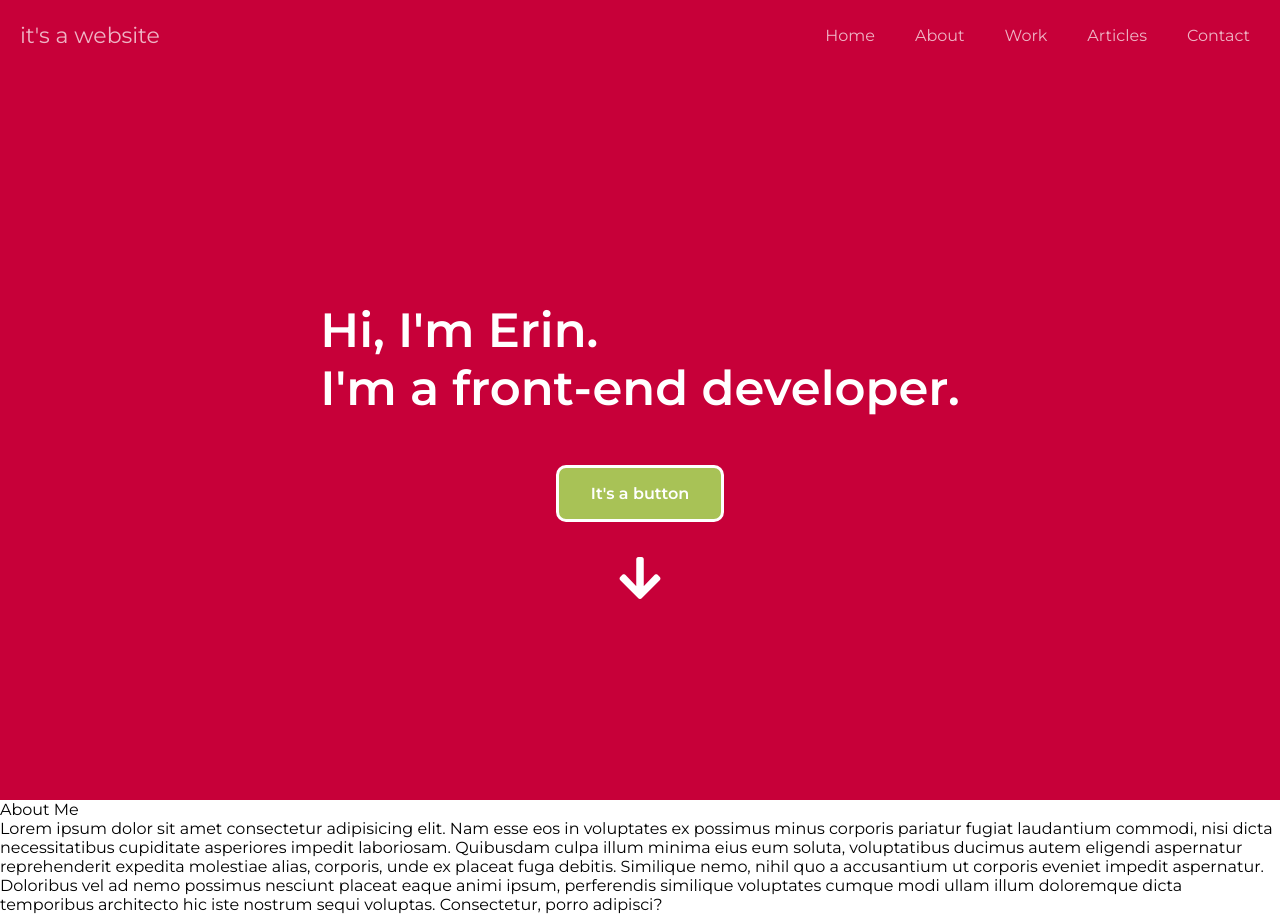
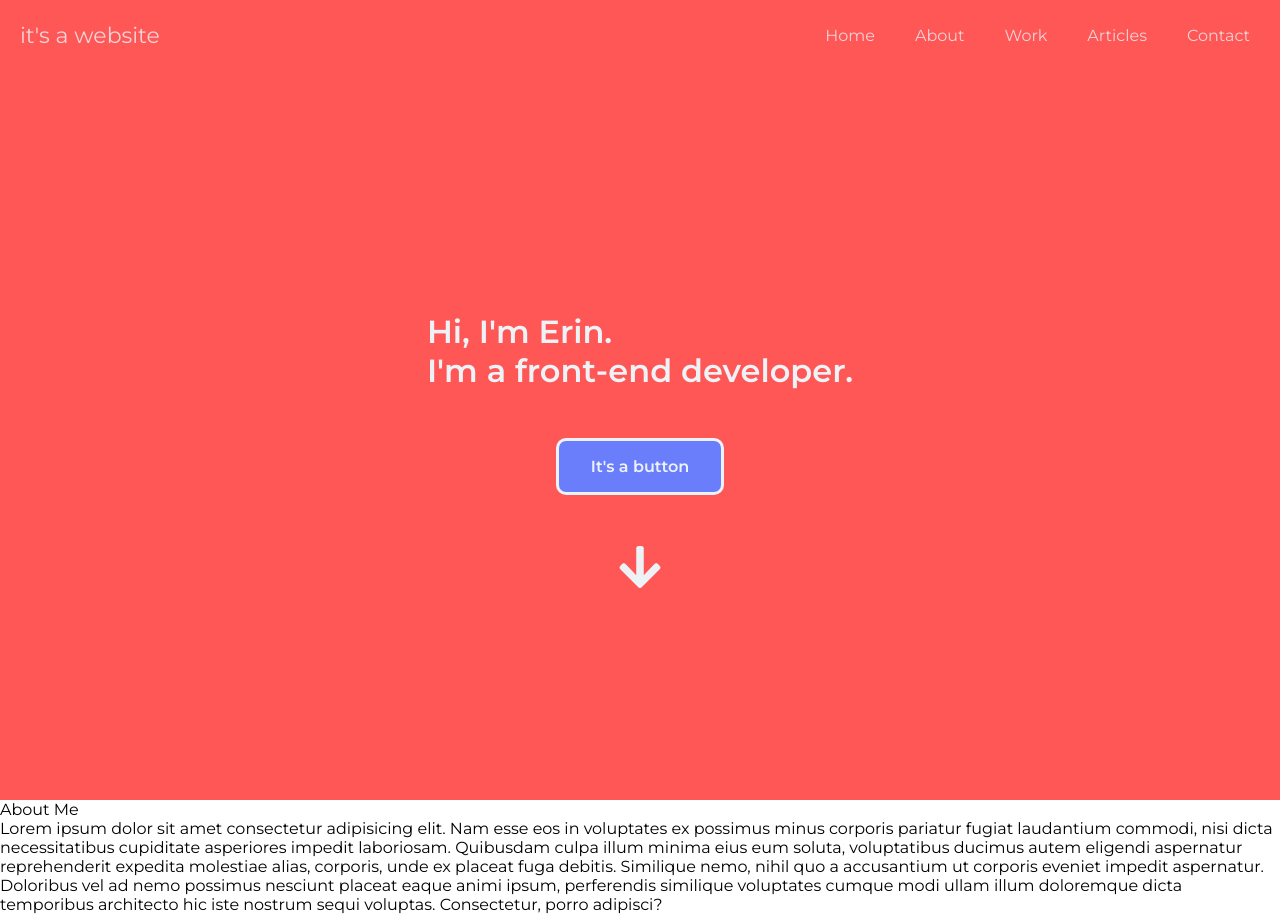
Before and after one commit to erinfm/my-site, a website: page index.html in a window 1280 px wide. Drawn offline with Linux system fonts and the light colour scheme.

Commit message:
hamburger menu works correctly on mobile, colour scheme changes

```diff
--- a/index.html
+++ b/index.html
@@ -20,7 +20,8 @@
       <i class="fas fa-bars"></i>
     </span>
     <a href="#" class="logo">it's a website</a>
-    <ul id="navbar-menu">
+    <div class="nav-overlay" id="navbar-overlay">
+      <ul class="nav-menu" id="navbar-menu">
         <li>
           <a href="#" class="nav-links">Home</a>
         </li>
@@ -37,6 +38,7 @@
           <a href="#" class="nav-links">Contact</a>
         </li>
       </ul>
+    </div>
   </nav>
 
   <header id="heading">
@@ -46,8 +48,9 @@
   </header>
 
   <section id="about-section">
-    <h3>About Me</h3>
-    <p>Lorem ipsum dolor sit amet consectetur adipisicing elit. Nam esse eos in voluptates ex possimus minus corporis
+    <h3 id="about-header" class="section-header">About Me</h3>
+    <p id="about-text" class="section-text">Lorem ipsum dolor sit amet consectetur adipisicing elit. Nam esse eos in
+      voluptates ex possimus minus corporis
       pariatur fugiat laudantium commodi, nisi dicta necessitatibus cupiditate asperiores impedit laboriosam. Quibusdam
       culpa illum minima eius eum soluta, voluptatibus ducimus autem eligendi aspernatur reprehenderit expedita
       molestiae alias, corporis, unde ex placeat fuga debitis. Similique nemo, nihil quo a accusantium ut corporis
--- a/main.js
+++ b/main.js
@@ -1,6 +1,12 @@
+/* eslint-disable no-console */
+/* eslint-env browser */
+
 const nav = document.getElementById('navbar-menu');
+const navOverlay = document.getElementById('navbar-overlay');
 const navToggle = document.getElementById('navbar-hamburger');
 
-navToggle.addEventListener('click', function() {
+navToggle.addEventListener('click', () => {
+  console.log('clicked');
   nav.classList.toggle('active');
+  navOverlay.classList.toggle('active');
 });
--- a/styles.css
+++ b/styles.css
@@ -29,7 +29,8 @@ body {
 }
 
 #heading {
-  background: #C70039;
+  /* background: #C70039; */
+  background: #ff5656;
   display: flex;
   flex-direction: column;
   justify-content: center;
@@ -38,35 +39,48 @@ body {
 }
 
 #heading h1 {
-  color: white;
+  color: #edf2f6;
+  font-family: Montserrat, sans-serif;
   font-weight:600;
-  font-size: 3rem;
+  font-size: 2rem;
   margin: 2rem;
-
-
 }
 
 .navbar {
   font-size: 1rem;;
-  background: #C70039;
+  background: #ff5656;
   padding-bottom: 10px;
   height: 47px;
 }
 
-#navbar-menu {
+.nav-overlay {
+  position: fixed;
+  top:47px;
+  height:auto;
+  width:100%;
+  background-image: linear-gradient(#ff5656, #fa4949) ;
+  overflow:auto;
+  display: none;
+  border-bottom: 3px solid #6a7efc;
+}
+
+.nav-menu {
   list-style-type: none;
   display: none;
 }
 
 .nav-links,
 .logo {
+  color: rgba(237, 242, 246, 0.8);
   text-decoration: none;
-  color: rgba(255, 255, 255, 0.7);
+  white-space: nowrap;
 }
 
-#navbar-menu li {
+.nav-menu li {
   text-align: center;
-  margin: 15px auto;
+  margin: 15px 15px;
+
+
 }
 
 .logo {
@@ -81,7 +95,7 @@ body {
   top: 10px;
   right: 20px;
   cursor: pointer;
-  color: rgba(255, 255, 255, 0.8);
+  color: rgba(237, 242, 246, 0.9);
   font-size: 24px;
 }
 
@@ -90,36 +104,38 @@ body {
 }
 
 button {
-  /* display: inline-block; */
-  background-color: #a8c256;
+  background-color: #6a7efc;
   padding: 1rem 2rem;
+  border: 3px solid #edf2f6;
+  border-radius: 10px;
+  color: #edf2f6;
+  font-family: Montserrat, sans-serif;
   font-size: 1rem;
-  appearance: none;
-  box-shadow: none;
-  border: 3px solid #fff;
-  border-radius: 10px;
-  color: #FFF;
-  font-family: Montserrat, sans-serif;
   font-weight: 700;
+}
 
-}
 button:focus {
   outline: none
 }
 
 #cta-header-button {
-  margin: 1rem 2rem 2rem 2rem;
+  margin: 1rem 2rem 3rem 2rem;
 }
 
 .fa-arrow-down {
-  color: white;
+  color: #edf2f6;
   font-size: 3rem;
 }
 
 .fa-arrow-down g g path {
-  stroke: white;
+  stroke: #edf2f6;
   stroke-width: 10;
 }
+
+#about-section {
+  /* height:  */
+}
+
 
 
 @media screen and (min-width: 768px) {
@@ -131,19 +147,28 @@ button:focus {
     align-items: center;
   }
 
-  #navbar-menu {
+  .nav-menu {
     display: flex;
     margin-right: 30px;
     flex-direction: row;
     justify-content: flex-end;
   }
 
-  #navbar-menu li {
+  .nav-menu li {
     margin: 0;
   }
 
   .nav-links {
     margin-left: 40px;
+  }
+
+  .nav-overlay {
+    position:relative;
+    display: inline-block;
+    background-image: none;
+    border-bottom: none;
+  top: 0;
+
   }
 
   .logo {
```
Lines whose indentation alone changed are shown as unchanged.
